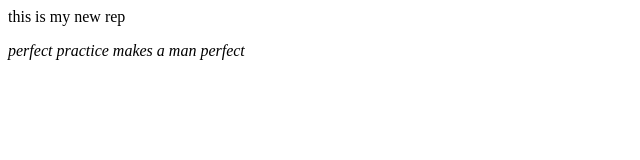
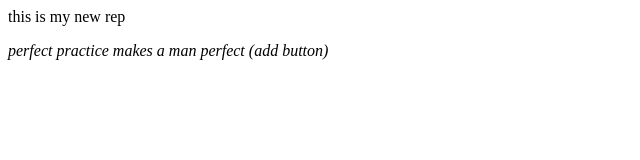
Before and after one commit to awais3535/localrepo, a plain HTML site: page index.html in a window 1280 px wide. Shown: the full height of the page, 0-640 px from the left. Drawn offline with Linux system fonts and the light colour scheme.

Commit message:
add button

```diff
--- a/index.html
+++ b/index.html
@@ -1,3 +1,3 @@
 <p> this is my new rep</p>
 
-<p> <i>perfect practice makes a man perfect</i> </p>
+<p> <i>perfect practice makes a man perfect (add button)</i> </p>
```
